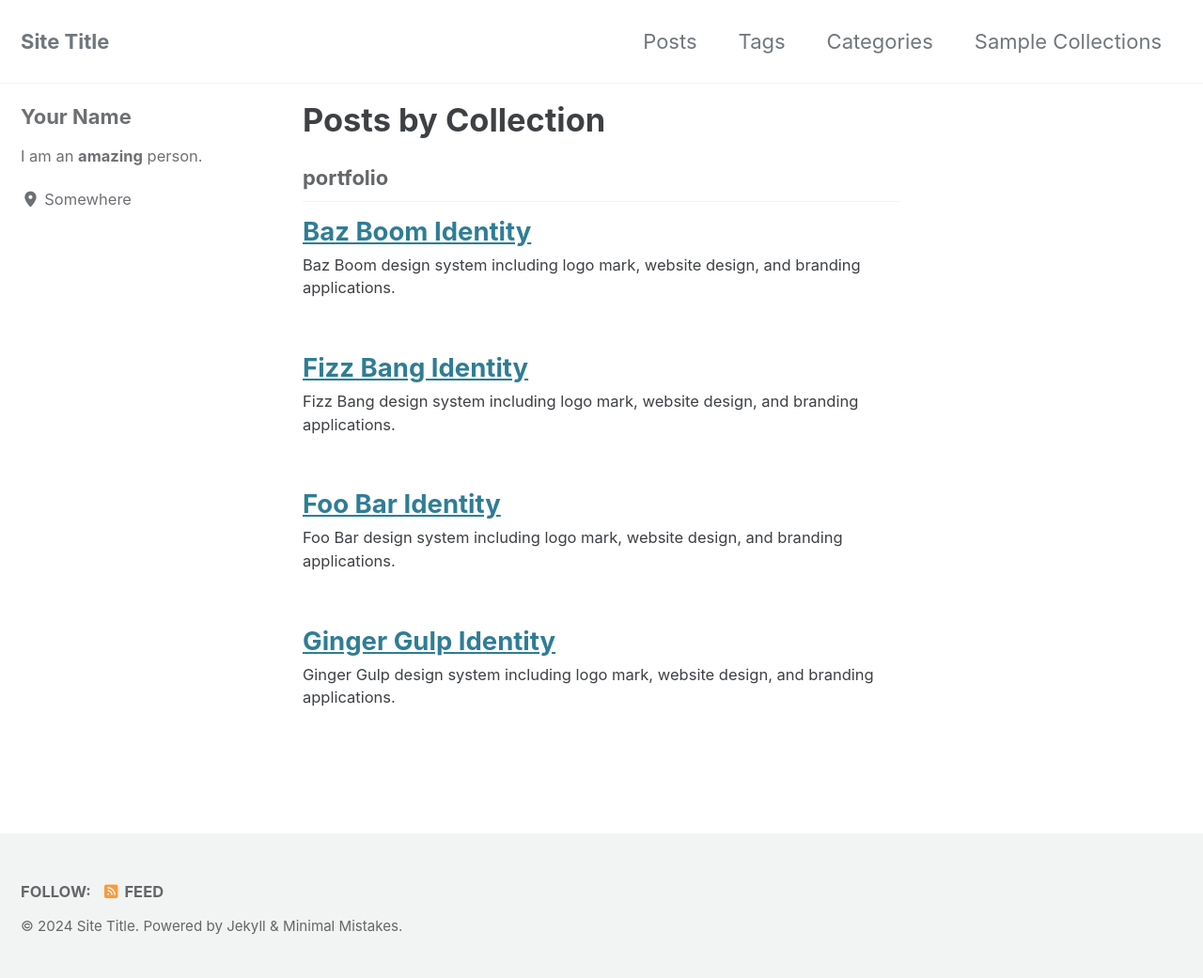
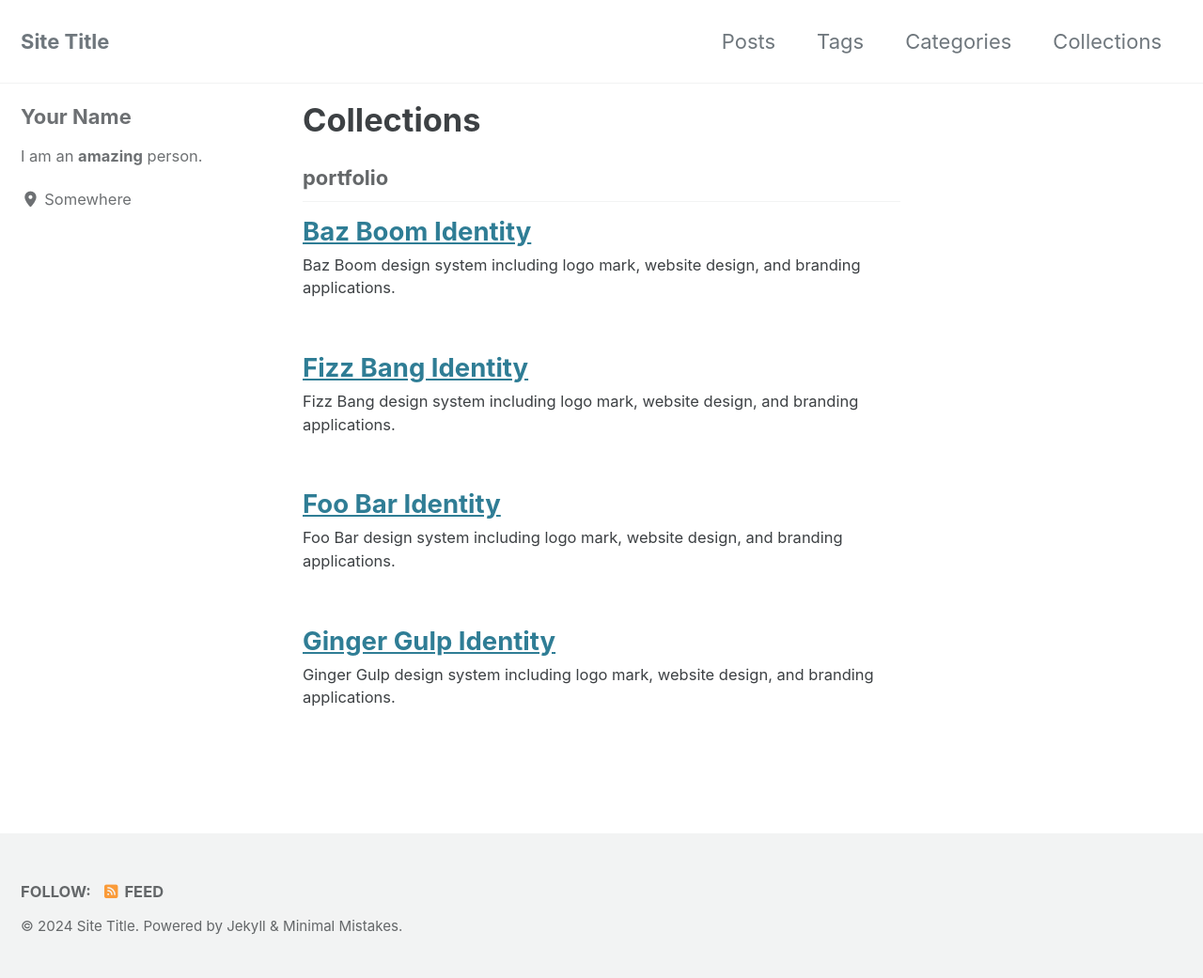
Before and after one commit to science-dojo/science-dojo.github.io, a Jekyll site: the page built from _pages/collection-archive.html, in a window 1280 px wide. Shown: the whole page at 94% size. Built offline with Jekyll 4.4.1, drawn with Linux system fonts in a browser that asks for light colours; cached includes are drawn as plain includes.

Commit message:
fix title

```diff
--- a/_data/navigation.yml
+++ b/_data/navigation.yml
@@ -5,8 +5,8 @@ main:
   - title: "Tags"
     url: /tags/
   - title: "Categories"
-    url: /Categories/
-  - title: "Sample Collections"
+    url: /categories/
+  - title: "Collections"
     url: /collection-archive/
   # - title: "About"
   #   url: /About/
--- a/_pages/collection-archive.html
+++ b/_pages/collection-archive.html
@@ -1,6 +1,6 @@
 ---
 layout: archive
-title: "Posts by Collection"
+title: "Collections"
 permalink: /collection-archive/
 author_profile: true
 ---
```
Also changed, not shown: _pages/category-archive.md (+1 -1 lines), _pages/tag-archive.md (+1 -1 lines).
